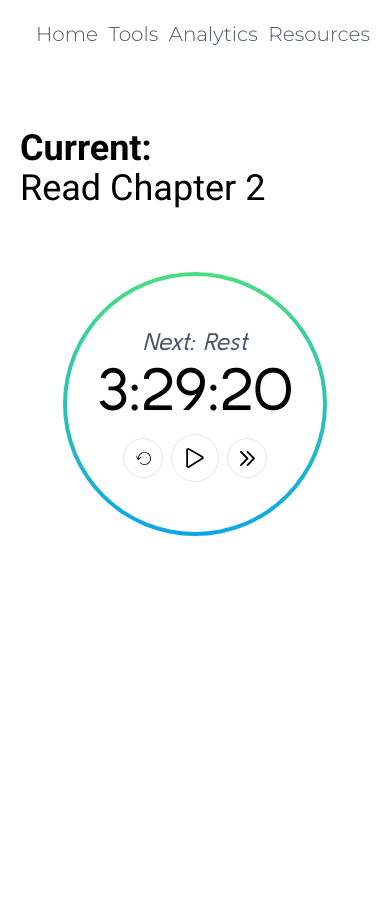
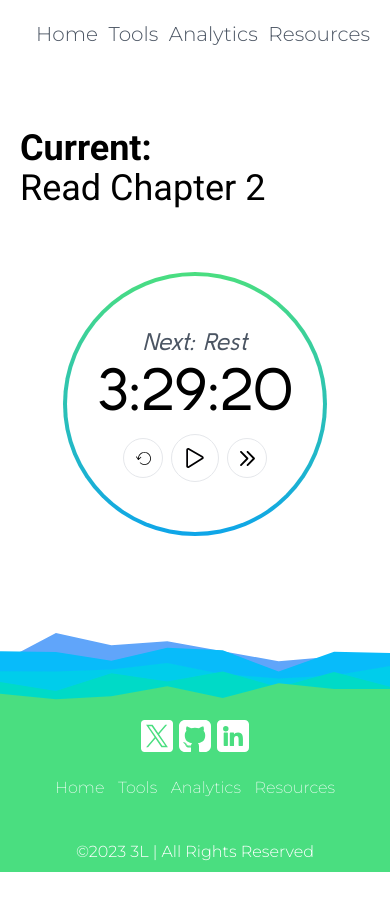
Before and after one commit to riechert-arthur/retrieval-practice-app, a Next.js app: page / in a window 390 px wide. After the commit the page ends 872 px from the top, so only its background shows below. Built offline with nearby package versions, Linux system fonts and the light colour scheme.

Commit message:
Adjusted padding and added media queries

```diff
--- a/src/app/layout.tsx
+++ b/src/app/layout.tsx
@@ -1,5 +1,6 @@
+import Navigation from '@/components/Navigation'
+import Footer from '@/components/Footer'
 import type { Metadata } from 'next'
-import Navigation from '@/components/Navigation'
 import './globals.css'
 
 export const metadata: Metadata = {
@@ -14,11 +15,12 @@ export default function RootLayout({
 }) {
   return (
     <html lang="en">
-      <body className='font-mono'>
+      <body className='font-mono overflow-visible'>
         <div className='p-5'>
           <Navigation />
           {children}
         </div>
+        <Footer />
       </body>
     </html>
   )
--- a/src/app/page.tsx
+++ b/src/app/page.tsx
@@ -4,7 +4,7 @@ import { roboto } from '@/library/fonts'
 
 export default function Home() {
   return (
-    <main className='flex flex-col items-center h-screen w-full'>
+    <main className='flex flex-col items-center mb-16 w-full'>
       <div className={ `flex flex-col mt-20 w-full ${roboto.className} text-4xl` }>
         <text><b>Current:</b></text>
         <text>Read Chapter 2</text>
--- a/src/components/Timer.tsx
+++ b/src/components/Timer.tsx
@@ -20,7 +20,7 @@ import ResetButton from "./ResetButton"
 export default function Timer() {
     return (
         <div className='p-1 rounded-full bg-gradient-to-b from-green-400 to-sky-500'>
-            <div className={ `flex flex-col justify-center items-center
+            <div className={ `flex flex-col justify-center items-center p-2
                 w-64 h-64 rounded-full ${ kulimPark.className } bg-white`
             }>
                 <text className='w-fit text-2xl text-gray-600'><i>Next: Rest</i></text>
```
Also changed, not shown: public/layered-peaks-haikei.svg (deleted).
